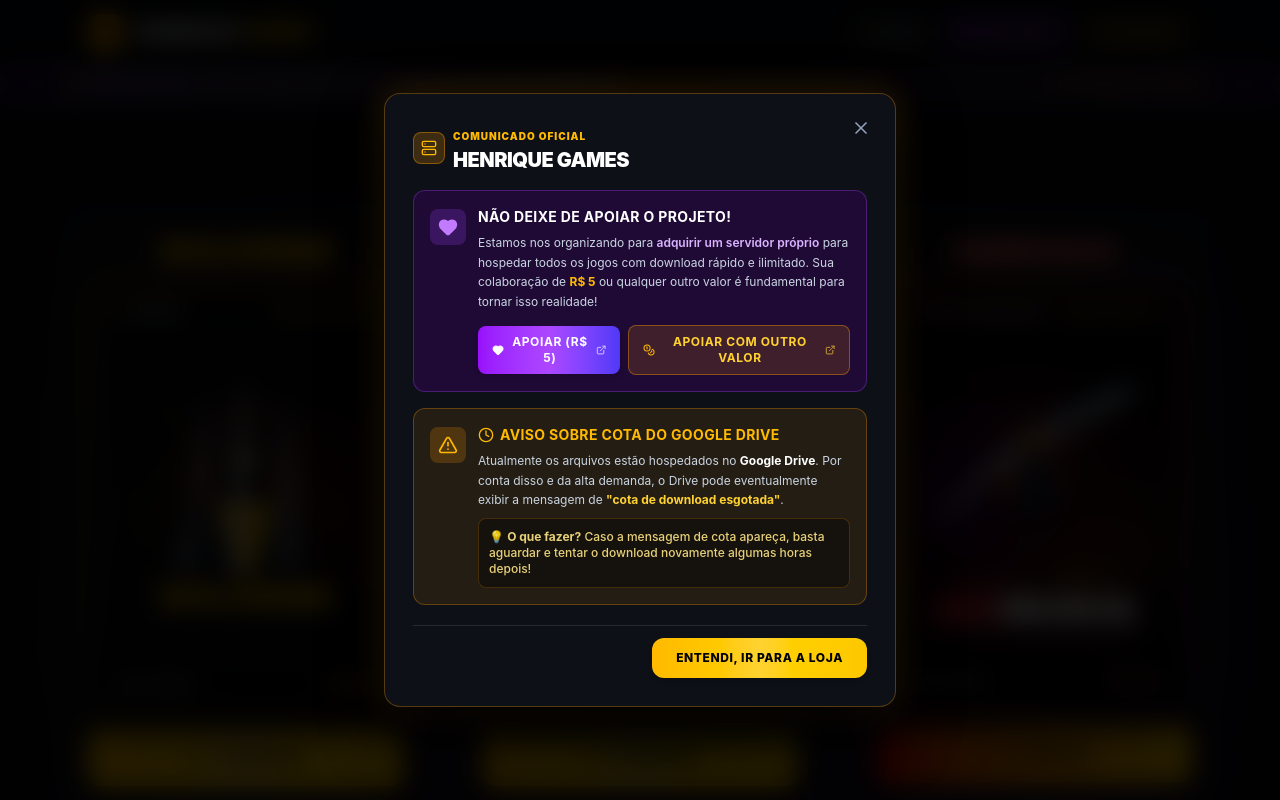
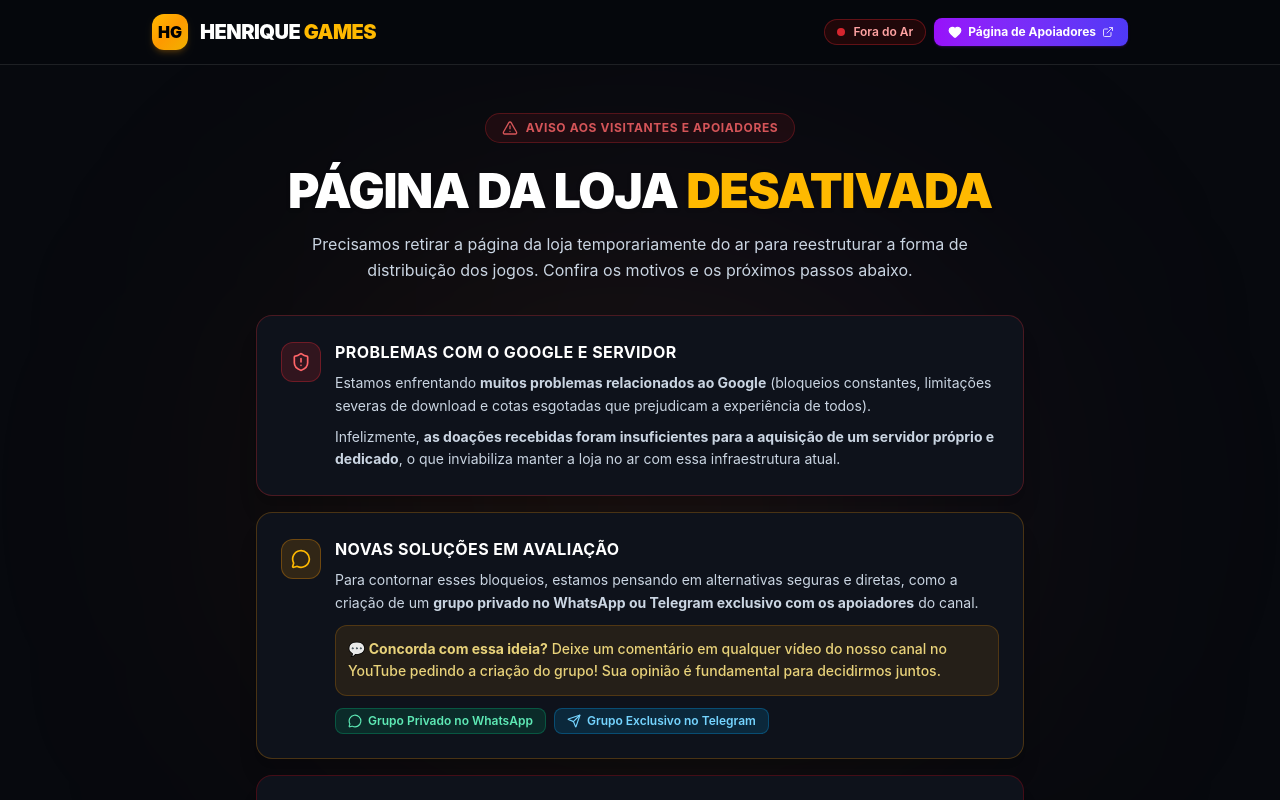
Before and after one commit to louro2023/lojacanalhenriquelouro, a React (Vite) app: page / in a window 1280 px wide. Shown: the top 800 px of the page. Built offline with nearby package versions, Linux system fonts and the light colour scheme.

Commit message:
refactor: update to official support landing page
Removed game-specific shop logic and components to transition the application into an official landing page for canal supporters.

```diff
--- a/index.html
+++ b/index.html
@@ -3,10 +3,10 @@
   <head>
     <meta charset="UTF-8" />
     <meta name="viewport" content="width=device-width, initial-scale=1.0" />
-    <title>Henrique Games - Wolverine, 007 & Onimusha</title>
-    <meta name="description" content="Henrique Games - Wolverine, 007 & Onimusha." />
-    <meta property="og:title" content="Henrique Games - Wolverine, 007 & Onimusha" />
-    <meta property="og:description" content="Henrique Games - Wolverine, 007 & Onimusha." />
+    <title>Henrique Games - Comunicado Oficial</title>
+    <meta name="description" content="Comunicado oficial sobre a loja Henrique Games e página exclusiva para apoiadores do canal." />
+    <meta property="og:title" content="Henrique Games - Comunicado Oficial" />
+    <meta property="og:description" content="Comunicado oficial sobre a loja Henrique Games e página exclusiva para apoiadores do canal." />
     <meta property="og:type" content="website" />
     <meta name="twitter:card" content="summary_large_image" />
     <link rel="preconnect" href="https://fonts.googleapis.com">
--- a/src/App.tsx
+++ b/src/App.tsx
@@ -1,49 +1,25 @@
-import React, { useState } from 'react';
-import { WolverineBoxCover } from './components/WolverineBoxCover';
-import { BondBoxCover } from './components/BondBoxCover';
-import { OnimushaBoxCover } from './components/OnimushaBoxCover';
-import { PurchaseModal } from './components/PurchaseModal';
-import { NoticeModal } from './components/NoticeModal';
-import { ShoppingCart, Heart, ExternalLink, Sparkles, Server, Info, Coins } from 'lucide-react';
+import React from 'react';
+import {
+  AlertTriangle,
+  ServerOff,
+  Heart,
+  ExternalLink,
+  Youtube,
+  MessageCircle,
+  Send,
+  Sparkles,
+  ShieldAlert,
+} from 'lucide-react';
 
-const WOLVERINE_URL =
-  'https://drive.google.com/drive/folders/1b-JKWAcrRU0s9nAE1dWqW_Y40ZOBNfrN?usp=drive_link';
-
-const BOND_URL =
-  'https://drive.google.com/drive/folders/1_QpKgLa5mL-2ojdQHV8DgpBua2PLtUAt?usp=drive_link';
-
-const ONIMUSHA_URL =
-  'https://drive.google.com/drive/folders/1oEzSNKLzjXiBosNs-1TLVxBQvNbYbbas?usp=drive_link';
-
-const DONATION_URL =
-  'https://nubank.com.br/cobrar/3a4h2/6ac3a284-c7d1-419a-8d8c-17364a2251c7';
-
-const CUSTOM_DONATION_URL =
-  'https://nubank.com.br/cobrar/3a4h2/6ac1eb8d-5603-425a-9724-34655040d351';
-
-interface SelectedGame {
-  name: string;
-  driveUrl: string;
-}
+const SUPPORTERS_URL = 'https://ajudeocanal.vercel.app/';
 
 export default function App() {
-  const [selectedGame, setSelectedGame] = useState<SelectedGame | null>(null);
-  const [isNoticeOpen, setIsNoticeOpen] = useState(true);
-
-  const handleOpenPurchase = (name: string, driveUrl: string) => {
-    setSelectedGame({ name, driveUrl });
-  };
-
-  const handleClosePurchaseModal = () => {
-    setSelectedGame(null);
-  };
-
   return (
-    <div className="min-h-screen bg-[#090c12] text-slate-100 flex flex-col font-sans selection:bg-amber-400 selection:text-black">
+    <div className="min-h-screen bg-[#07090e] text-slate-100 flex flex-col font-sans selection:bg-amber-400 selection:text-black">
 
       {/* Top Header - Henrique Games */}
-      <header className="w-full border-b border-white/10 bg-[#07090e]/80 backdrop-blur-md sticky top-0 z-30">
-        <div className="max-w-6xl mx-auto px-4 sm:px-6 h-16 flex items-center justify-between">
+      <header className="w-full border-b border-white/10 bg-[#06080d]/90 backdrop-blur-md sticky top-0 z-30">
+        <div className="max-w-5xl mx-auto px-4 sm:px-6 h-16 flex items-center justify-between">
           <div className="flex items-center gap-3">
             <div className="w-9 h-9 rounded-xl bg-gradient-to-br from-amber-400 via-amber-500 to-yellow-500 flex items-center justify-center text-black font-black text-base shadow-md shadow-amber-500/20">
               HG
@@ -53,191 +29,156 @@
             </span>
           </div>
 
-          {/* Header Action Buttons */}
-          <div className="flex items-center gap-2 sm:gap-2.5">
-            <button
-              type="button"
-              onClick={() => setIsNoticeOpen(true)}
-              className="hidden sm:flex items-center gap-1.5 px-3 py-1.5 rounded-lg bg-white/5 hover:bg-white/10 border border-white/10 text-slate-300 text-xs font-medium transition-colors cursor-pointer"
-              title="Avisos sobre o servidor e downloads"
-            >
-              <Info className="w-3.5 h-3.5 text-amber-400" />
-              <span>Avisos</span>
-            </button>
-
-            {/* Quick Support Link (R$ 5) */}
+          {/* Status Badge in Header */}
+          <div className="flex items-center gap-2">
+            <div className="inline-flex items-center gap-2 px-3 py-1 rounded-full bg-red-950/40 border border-red-500/30 text-red-300 text-xs font-semibold">
+              <span className="w-2 h-2 rounded-full bg-red-500 animate-pulse" />
+              <span>Fora do Ar</span>
+            </div>
             <a
-              href={DONATION_URL}
+              href={SUPPORTERS_URL}
               target="_blank"
               rel="noopener noreferrer"
-              className="flex items-center gap-1.5 px-3 sm:px-3.5 py-1.5 rounded-lg bg-purple-950/60 hover:bg-purple-900/70 border border-purple-500/40 text-purple-300 hover:text-white text-xs font-semibold transition-all shadow-sm cursor-pointer"
+              className="hidden sm:inline-flex items-center gap-1.5 px-3.5 py-1.5 rounded-lg bg-gradient-to-r from-purple-600 to-indigo-600 hover:from-purple-500 hover:to-indigo-500 text-white text-xs font-bold transition-all shadow-sm shadow-purple-600/20 cursor-pointer"
             >
-              <Heart className="w-3.5 h-3.5 fill-purple-400 text-purple-400" />
-              <span>Apoiar (R$ 5)</span>
-            </a>
-
-            {/* Quick Support Link (Outro Valor) */}
-            <a
-              href={CUSTOM_DONATION_URL}
-              target="_blank"
-              rel="noopener noreferrer"
-              className="hidden md:flex items-center gap-1.5 px-3 py-1.5 rounded-lg bg-amber-500/10 hover:bg-amber-500/20 border border-amber-500/30 text-amber-300 hover:text-white text-xs font-semibold transition-all cursor-pointer"
-            >
-              <Coins className="w-3.5 h-3.5 text-amber-400" />
-              <span>Outro Valor</span>
+              <Heart className="w-3.5 h-3.5 fill-white" />
+              <span>Página de Apoiadores</span>
+              <ExternalLink className="w-3 h-3 opacity-80" />
             </a>
           </div>
         </div>
       </header>
 
-      {/* Notice Banner */}
-      <div className="w-full bg-gradient-to-r from-purple-950/40 via-amber-950/30 to-purple-950/40 border-b border-white/5 px-4 py-2.5">
-        <div className="max-w-6xl mx-auto flex flex-col sm:flex-row items-center justify-between gap-2 text-center sm:text-left text-xs text-slate-300">
-          <div className="flex items-center gap-2">
-            <Server className="w-4 h-4 text-amber-400 shrink-0" />
-            <span>
-              <strong>Meta do Servidor:</strong> Apoie para adquirirmos um servidor próprio e evitar cotas do Google Drive!
-            </span>
-          </div>
-          <button
-            type="button"
-            onClick={() => setIsNoticeOpen(true)}
-            className="text-amber-400 hover:underline font-semibold cursor-pointer shrink-0"
-          >
-            Ler comunicado completo →
-          </button>
-        </div>
-      </div>
-
-      {/* Main Content */}
+      {/* Main Announcement Section */}
       <main className="flex-1 flex flex-col items-center justify-center px-4 sm:px-6 py-12 relative overflow-hidden">
 
-        {/* Ambient Glow */}
-        <div className="absolute top-1/2 left-1/2 -translate-x-1/2 -translate-y-1/2 w-[900px] h-[600px] bg-gradient-to-tr from-amber-500/10 via-purple-600/10 to-red-600/10 rounded-full blur-[150px] pointer-events-none" />
+        {/* Ambient Glows */}
+        <div className="absolute top-1/3 left-1/2 -translate-x-1/2 -translate-y-1/2 w-[700px] h-[500px] bg-gradient-to-tr from-red-600/10 via-amber-600/10 to-purple-600/10 rounded-full blur-[140px] pointer-events-none" />
 
-        <div className="w-full max-w-6xl flex flex-col items-center text-center relative z-10">
+        <div className="w-full max-w-3xl flex flex-col items-center text-center relative z-10">
 
-          <div className="inline-flex items-center gap-1.5 px-3.5 py-1 rounded-full bg-white/5 border border-white/10 text-xs text-amber-400 font-semibold mb-8">
-            <Sparkles className="w-3.5 h-3.5" />
-            <span>Catálogo de Jogos</span>
+          {/* Status Alert Pill */}
+          <div className="inline-flex items-center gap-2 px-4 py-1.5 rounded-full bg-red-500/10 border border-red-500/30 text-red-400 text-xs font-bold uppercase tracking-wider mb-6 animate-pulse">
+            <AlertTriangle className="w-4 h-4" />
+            <span>Aviso aos Visitantes e Apoiadores</span>
           </div>
 
-          {/* Games Showcase Grid (Wolverine, 007, Onimusha) */}
-          <div className="w-full grid grid-cols-1 md:grid-cols-2 lg:grid-cols-3 gap-8 lg:gap-8 items-start justify-items-center">
+          {/* Main Title */}
+          <h1 className="text-3xl sm:text-4xl lg:text-5xl font-black text-white uppercase tracking-tight font-sans drop-shadow-sm mb-4">
+            Página da Loja <span className="text-amber-400">Desativada</span>
+          </h1>
 
-            {/* GAME 1: WOLVERINE */}
-            <div className="w-full max-w-sm flex flex-col items-center text-center bg-white/[0.02] border border-white/5 p-6 rounded-3xl hover:border-amber-500/20 transition-colors">
-              <h2 className="text-2xl sm:text-3xl font-black text-white uppercase tracking-tight font-sans drop-shadow-sm mb-5">
-                <span className="text-amber-400">Wolverine</span>
-              </h2>
+          <p className="text-sm sm:text-base text-slate-300 max-w-2xl leading-relaxed mb-8">
+            Precisamos retirar a página da loja temporariamente do ar para reestruturar a forma de distribuição dos jogos. Confira os motivos e os próximos passos abaixo.
+          </p>
 
-              {/* Wolverine 3D Cover */}
-              <div className="flex justify-center w-full mb-6">
-                <WolverineBoxCover
-                  driveUrl={WOLVERINE_URL}
-                  onClick={() => handleOpenPurchase('Wolverine', WOLVERINE_URL)}
-                />
+          {/* Detailed Announcement Cards */}
+          <div className="w-full space-y-4 text-left mb-10">
+
+            {/* Card 1: Problemas com o Google & Doações Insuficientes */}
+            <div className="p-5 sm:p-6 rounded-2xl bg-[#0e121b] border border-red-500/25 shadow-xl">
+              <div className="flex items-start gap-3.5">
+                <div className="w-10 h-10 rounded-xl bg-red-500/15 border border-red-500/30 text-red-400 flex items-center justify-center shrink-0 mt-0.5">
+                  <ShieldAlert className="w-5 h-5" />
+                </div>
+                <div>
+                  <h2 className="text-base font-bold text-white uppercase tracking-wide">
+                    Problemas com o Google e Servidor
+                  </h2>
+                  <p className="text-xs sm:text-sm text-slate-300 mt-2 leading-relaxed">
+                    Estamos enfrentando <strong>muitos problemas relacionados ao Google</strong> (bloqueios constantes, limitações severas de download e cotas esgotadas que prejudicam a experiência de todos).
+                  </p>
+                  <p className="text-xs sm:text-sm text-slate-300 mt-2 leading-relaxed">
+                    Infelizmente, <strong>as doações recebidas foram insuficientes para a aquisição de um servidor próprio e dedicado</strong>, o que inviabiliza manter a loja no ar com essa infraestrutura atual.
+                  </p>
+                </div>
               </div>
-
-              {/* COMPRAR Button */}
-              <button
-                type="button"
-                onClick={() => handleOpenPurchase('Wolverine', WOLVERINE_URL)}
-                className="w-full max-w-[320px] py-4 px-6 rounded-xl bg-gradient-to-r from-amber-400 via-amber-300 to-yellow-400 text-black font-black text-base uppercase tracking-wider shadow-[0_0_25px_rgba(245,158,11,0.35)] hover:shadow-[0_0_35px_rgba(245,158,11,0.6)] hover:scale-[1.02] active:scale-[0.98] transition-all flex items-center justify-center gap-2 group cursor-pointer"
-              >
-                <ShoppingCart className="w-5 h-5 group-hover:scale-110 transition-transform" />
-                <span>COMPRAR</span>
-              </button>
             </div>
 
-            {/* GAME 2: 007 */}
-            <div className="w-full max-w-sm flex flex-col items-center text-center bg-white/[0.02] border border-white/5 p-6 rounded-3xl hover:border-amber-500/20 transition-colors">
-              <h2 className="text-2xl sm:text-3xl font-black text-white uppercase tracking-tight font-sans drop-shadow-sm mb-5">
-                <span className="text-amber-400">007</span>
-              </h2>
-
-              {/* 007 3D Cover */}
-              <div className="flex justify-center w-full mb-6">
-                <BondBoxCover
-                  driveUrl={BOND_URL}
-                  onClick={() => handleOpenPurchase('007', BOND_URL)}
-                />
+            {/* Card 2: Soluções em Estudo (Grupo Privado WhatsApp / Telegram) */}
+            <div className="p-5 sm:p-6 rounded-2xl bg-[#0e121b] border border-amber-500/25 shadow-xl">
+              <div className="flex items-start gap-3.5">
+                <div className="w-10 h-10 rounded-xl bg-amber-500/15 border border-amber-500/30 text-amber-400 flex items-center justify-center shrink-0 mt-0.5">
+                  <MessageCircle className="w-5 h-5" />
+                </div>
+                <div>
+                  <h2 className="text-base font-bold text-white uppercase tracking-wide">
+                    Novas Soluções em Avaliação
+                  </h2>
+                  <p className="text-xs sm:text-sm text-slate-300 mt-2 leading-relaxed">
+                    Para contornar esses bloqueios, estamos pensando em alternativas seguras e diretas, como a criação de um <strong>grupo privado no WhatsApp ou Telegram exclusivo com os apoiadores</strong> do canal.
+                  </p>
+                  <p className="text-xs sm:text-sm text-amber-200/90 font-medium mt-2.5 p-3 rounded-xl bg-amber-500/10 border border-amber-500/20 leading-relaxed">
+                    💬 <strong>Concorda com essa ideia?</strong> Deixe um comentário em qualquer vídeo do nosso canal no YouTube pedindo a criação do grupo! Sua opinião é fundamental para decidirmos juntos.
+                  </p>
+                  <div className="mt-3 flex flex-wrap gap-2 text-xs">
+                    <span className="inline-flex items-center gap-1.5 px-3 py-1 rounded-lg bg-emerald-500/15 border border-emerald-500/30 text-emerald-300 font-semibold">
+                      <MessageCircle className="w-3.5 h-3.5" />
+                      Grupo Privado no WhatsApp
+                    </span>
+                    <span className="inline-flex items-center gap-1.5 px-3 py-1 rounded-lg bg-sky-500/15 border border-sky-500/30 text-sky-300 font-semibold">
+                      <Send className="w-3.5 h-3.5" />
+                      Grupo Exclusivo no Telegram
+                    </span>
+                  </div>
+                </div>
               </div>
-
-              {/* COMPRAR Button */}
-              <button
-                type="button"
-                onClick={() => handleOpenPurchase('007', BOND_URL)}
-                className="w-full max-w-[320px] py-4 px-6 rounded-xl bg-gradient-to-r from-amber-400 via-amber-300 to-yellow-400 text-black font-black text-base uppercase tracking-wider shadow-[0_0_25px_rgba(245,158,11,0.35)] hover:shadow-[0_0_35px_rgba(245,158,11,0.6)] hover:scale-[1.02] active:scale-[0.98] transition-all flex items-center justify-center gap-2 group cursor-pointer"
-              >
-                <ShoppingCart className="w-5 h-5 group-hover:scale-110 transition-transform" />
-                <span>COMPRAR</span>
-              </button>
             </div>
 
-            {/* GAME 3: ONIMUSHA */}
-            <div className="w-full max-w-sm flex flex-col items-center text-center bg-white/[0.02] border border-white/5 p-6 rounded-3xl hover:border-red-500/20 transition-colors">
-              <h2 className="text-2xl sm:text-3xl font-black text-white uppercase tracking-tight font-sans drop-shadow-sm mb-5">
-                <span className="text-red-400">Onimusha</span>
-              </h2>
-
-              {/* Onimusha 3D Cover */}
-              <div className="flex justify-center w-full mb-6">
-                <OnimushaBoxCover
-                  driveUrl={ONIMUSHA_URL}
-                  onClick={() => handleOpenPurchase('Onimusha', ONIMUSHA_URL)}
-                />
+            {/* Card 3: Avisos no YouTube */}
+            <div className="p-5 sm:p-6 rounded-2xl bg-[#0e121b] border border-red-600/25 shadow-xl">
+              <div className="flex items-start gap-3.5">
+                <div className="w-10 h-10 rounded-xl bg-red-600/15 border border-red-600/30 text-red-500 flex items-center justify-center shrink-0 mt-0.5">
+                  <Youtube className="w-5 h-5" />
+                </div>
+                <div>
+                  <h2 className="text-base font-bold text-white uppercase tracking-wide">
+                    Fique Ligado no Canal do YouTube!
+                  </h2>
+                  <p className="text-xs sm:text-sm text-slate-300 mt-2 leading-relaxed">
+                    Em breve teremos <strong>mais informações e comunicados oficiais</strong> sobre a criação do grupo privado ou outro método seguro de disponibilização dos jogos diretamente nos vídeos e na comunidade do <strong>canal do YouTube (Henrique Louro)</strong>!
+                  </p>
+                </div>
               </div>
-
-              {/* COMPRAR Button */}
-              <button
-                type="button"
-                onClick={() => handleOpenPurchase('Onimusha', ONIMUSHA_URL)}
-                className="w-full max-w-[320px] py-4 px-6 rounded-xl bg-gradient-to-r from-red-600 via-amber-500 to-yellow-400 text-black font-black text-base uppercase tracking-wider shadow-[0_0_25px_rgba(239,68,68,0.35)] hover:shadow-[0_0_35px_rgba(239,68,68,0.6)] hover:scale-[1.02] active:scale-[0.98] transition-all flex items-center justify-center gap-2 group cursor-pointer"
-              >
-                <ShoppingCart className="w-5 h-5 group-hover:scale-110 transition-transform" />
-                <span>COMPRAR</span>
-              </button>
             </div>
 
           </div>
 
-          {/* Apoiar o Projeto Card */}
-          <div className="w-full max-w-lg mt-14 p-6 rounded-2xl bg-gradient-to-b from-[#161224] to-[#0f0e17] border border-purple-500/30 shadow-lg text-center flex flex-col items-center">
-            <div className="w-11 h-11 rounded-full bg-purple-500/20 border border-purple-500/40 text-purple-400 flex items-center justify-center mb-3 shadow-inner">
-              <Heart className="w-5 h-5 fill-purple-400 text-purple-400" />
+          {/* Prominent Callout to Supporters Page */}
+          <div className="w-full p-6 sm:p-8 rounded-3xl bg-gradient-to-b from-[#181328] via-[#100e1c] to-[#0a0812] border-2 border-purple-500/40 shadow-[0_20px_50px_rgba(0,0,0,0.8),0_0_35px_rgba(168,85,247,0.25)] flex flex-col items-center text-center">
+
+            <div className="w-14 h-14 rounded-2xl bg-purple-500/20 border border-purple-500/40 text-purple-300 flex items-center justify-center mb-4 shadow-inner">
+              <Heart className="w-7 h-7 fill-purple-400 text-purple-400 animate-pulse" />
             </div>
 
-            <h3 className="text-base font-bold text-white uppercase tracking-wide">
-              Apoie o Servidor & Novos Jogos
+            <div className="inline-flex items-center gap-1.5 text-xs font-bold text-amber-400 uppercase tracking-widest mb-1">
+              <Sparkles className="w-3.5 h-3.5" />
+              <span>Espaço Exclusivo</span>
+            </div>
+
+            <h3 className="text-xl sm:text-2xl font-black text-white uppercase tracking-tight font-sans">
+              Página Exclusiva de Apoiadores
             </h3>
-            <p className="text-xs sm:text-sm text-slate-300 mt-1 mb-5 leading-relaxed max-w-md">
-              É somente 5 reais para manter o projeto funcionando, adquirir nosso servidor e adicionar novos jogos! Caso queira contribuir com qualquer outro valor, use o botão abaixo.
+
+            <p className="text-xs sm:text-sm text-slate-300 mt-2 mb-6 max-w-md leading-relaxed">
+              Quer continuar acompanhando as novidades e apoiando o canal? Acesse agora a nossa página dedicada para apoiadores!
             </p>
 
-            <div className="w-full max-w-sm flex flex-col gap-2.5">
-              <a
-                href={DONATION_URL}
-                target="_blank"
-                rel="noopener noreferrer"
-                className="w-full py-3 px-5 rounded-xl bg-gradient-to-r from-purple-600 via-purple-500 to-indigo-600 text-white font-bold text-xs uppercase tracking-wider shadow-md hover:brightness-110 hover:shadow-purple-500/30 transition-all flex items-center justify-center gap-2 cursor-pointer"
-              >
-                <Heart className="w-3.5 h-3.5 fill-white text-white" />
-                <span>Apoiar (R$ 5)</span>
-                <ExternalLink className="w-3 h-3 opacity-80" />
-              </a>
+            {/* Main Action Button */}
+            <a
+              href={SUPPORTERS_URL}
+              target="_blank"
+              rel="noopener noreferrer"
+              className="w-full max-w-md py-4 px-6 rounded-2xl bg-gradient-to-r from-purple-600 via-purple-500 to-indigo-600 hover:from-purple-500 hover:to-indigo-500 text-white font-black text-sm sm:text-base uppercase tracking-wider shadow-lg shadow-purple-600/30 hover:shadow-purple-500/50 hover:scale-[1.02] active:scale-[0.98] transition-all flex items-center justify-center gap-2.5 cursor-pointer"
+            >
+              <Heart className="w-5 h-5 fill-white text-white" />
+              <span>Acessar Página de Apoiadores</span>
+              <ExternalLink className="w-4 h-4 opacity-90" />
+            </a>
 
-              <a
-                href={CUSTOM_DONATION_URL}
-                target="_blank"
-                rel="noopener noreferrer"
-                className="w-full py-2.5 px-5 rounded-xl bg-amber-500/15 hover:bg-amber-500/25 border border-amber-500/40 text-amber-300 hover:text-white font-bold text-xs uppercase tracking-wider transition-all flex items-center justify-center gap-2 cursor-pointer"
-              >
-                <Coins className="w-3.5 h-3.5 text-amber-400" />
-                <span>Apoiar com Outro Valor</span>
-                <ExternalLink className="w-3 h-3 opacity-80" />
-              </a>
-            </div>
+            <span className="text-[11px] text-slate-400 mt-3 font-mono">
+              ajudeocanal.vercel.app
+            </span>
           </div>
 
         </div>
@@ -245,24 +186,17 @@
       </main>
 
       {/* Minimalist Footer */}
-      <footer className="w-full border-t border-white/10 py-6 text-center text-xs text-slate-500 bg-[#07090e]">
-        <div className="max-w-6xl mx-auto px-4 flex flex-col sm:flex-row items-center justify-between gap-3">
+      <footer className="w-full border-t border-white/10 py-6 text-center text-xs text-slate-500 bg-[#06080d]">
+        <div className="max-w-5xl mx-auto px-4 flex flex-col sm:flex-row items-center justify-between gap-3">
           <p className="font-semibold text-slate-400">Henrique Games</p>
           <div className="flex flex-wrap items-center justify-center gap-4 text-slate-500">
-            <button
-              onClick={() => setIsNoticeOpen(true)}
-              className="hover:text-amber-400 transition-colors cursor-pointer"
-            >
-              Avisos sobre downloads & servidor
-            </button>
-            <span>•</span>
             <a
-              href={CUSTOM_DONATION_URL}
+              href={SUPPORTERS_URL}
               target="_blank"
               rel="noopener noreferrer"
               className="hover:text-amber-400 transition-colors cursor-pointer"
             >
-              Apoiar com Outro Valor
+              Página de Apoiadores
             </a>
             <span>•</span>
             <p className="text-[11px]">Todos os direitos reservados.</p>
@@ -270,26 +204,6 @@
         </div>
       </footer>
 
-      {/* Initial Announcement Modal */}
-      <NoticeModal
-        isOpen={isNoticeOpen}
-        onClose={() => setIsNoticeOpen(false)}
-        donationUrl={DONATION_URL}
-        customDonationUrl={CUSTOM_DONATION_URL}
-      />
-
-      {/* Purchase & Support Modal */}
-      {selectedGame && (
-        <PurchaseModal
-          isOpen={!!selectedGame}
-          onClose={handleClosePurchaseModal}
-          targetGameName={selectedGame.name}
-          targetDriveUrl={selectedGame.driveUrl}
-          donationUrl={DONATION_URL}
-          customDonationUrl={CUSTOM_DONATION_URL}
-        />
-      )}
-
     </div>
   );
 }
```
